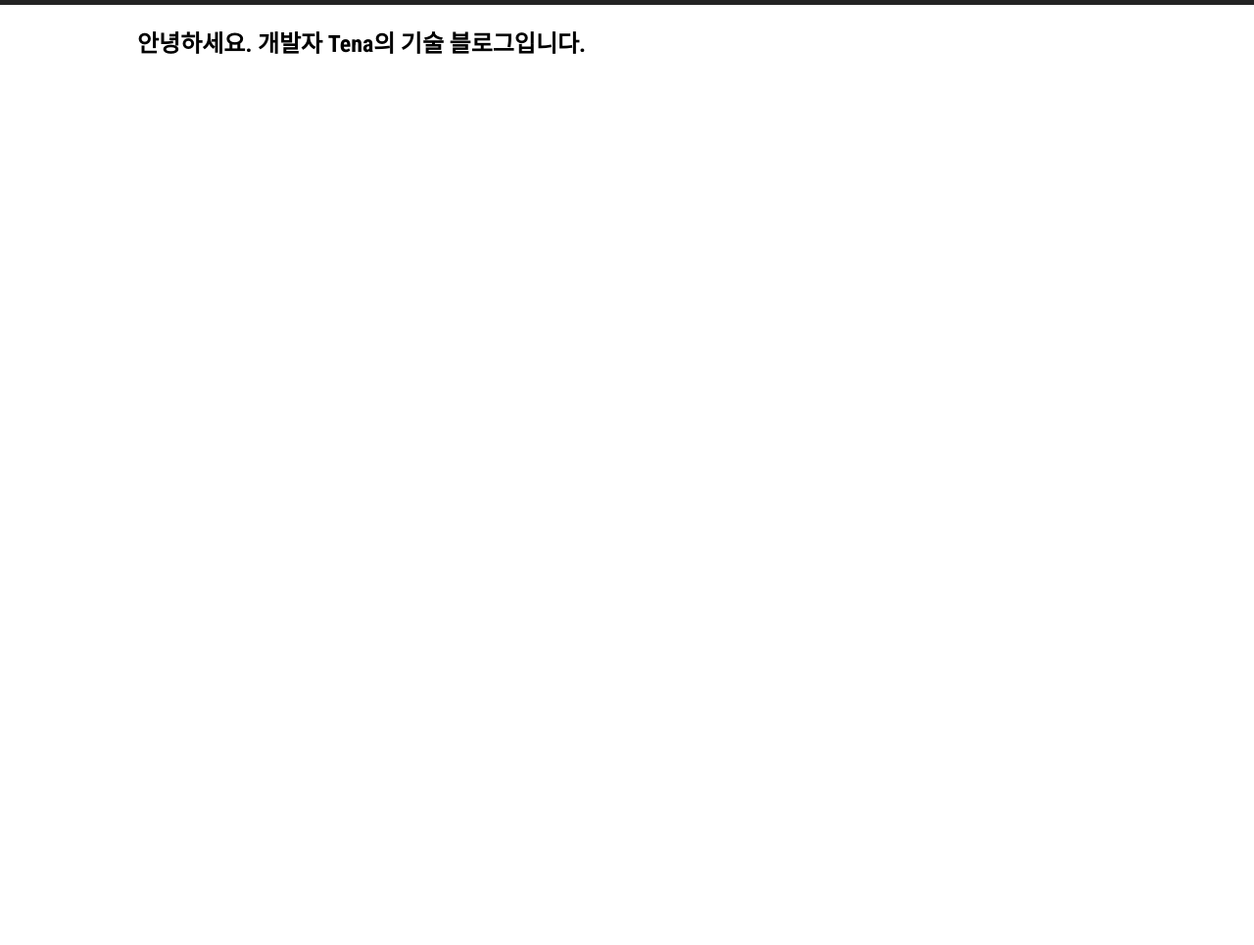
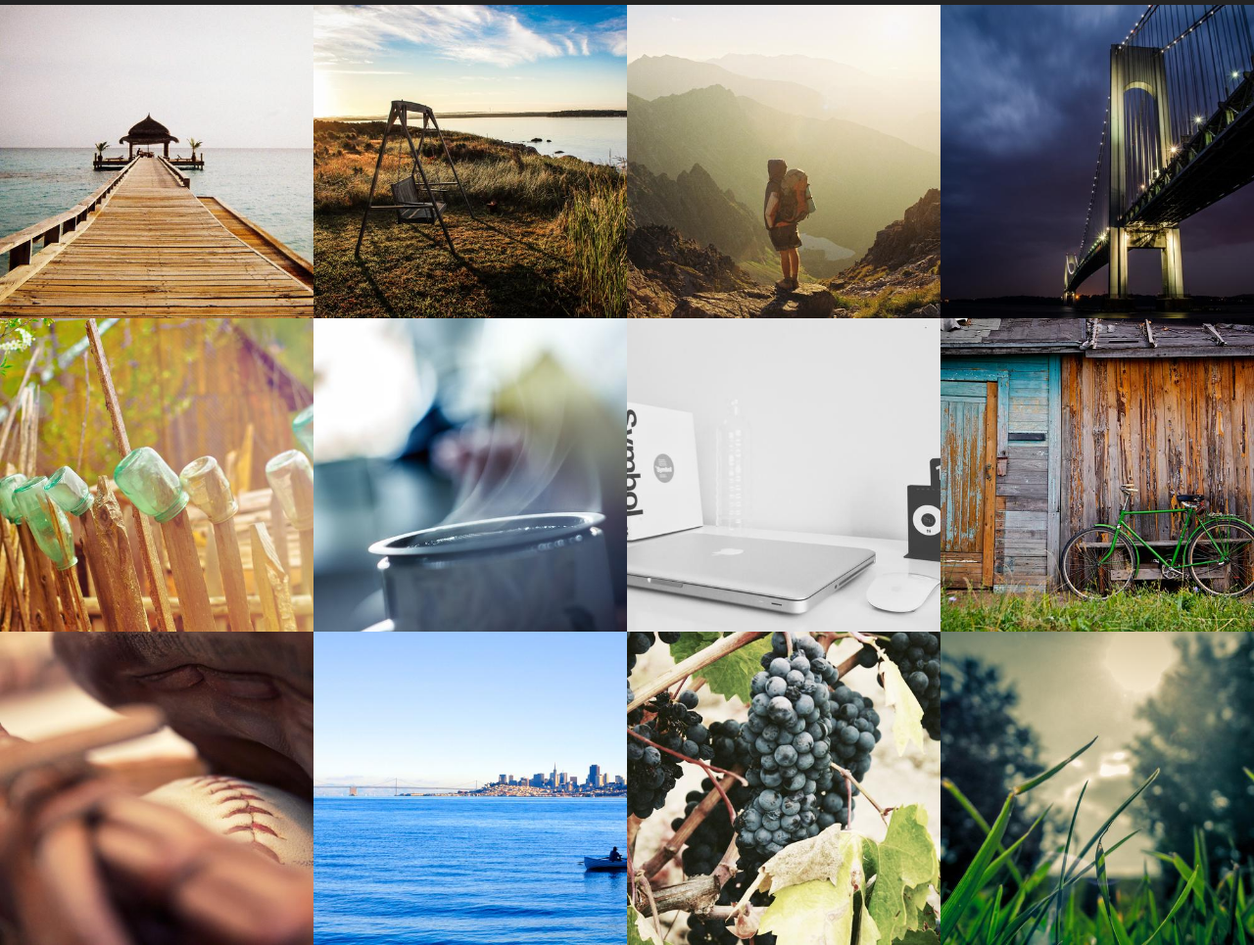
Before and after one commit to begintofly/tenalog, a plain HTML site: page docs/index.html in a window 1280 px wide. Shown: the part 60-1025 px from the top of the page at 98% size. Before the commit the page ends 800 px from the top, so only its background shows below. Drawn offline with Linux system fonts and the light colour scheme; a web font is replaced by a local one.

Commit message:
Add files via upload

```diff
--- a/docs/about_me.css
+++ b/docs/about_me.css
@@ -92,7 +92,7 @@ a {
 
 /* 커스텀 */
 .con {
-  width: 1000px;
+  width: 1280px;
 }
 
 .top-bar,
--- a/docs/index.css
+++ b/docs/index.css
@@ -92,9 +92,10 @@ a {
 
 /* 커스텀 */
 .con {
-  width: 1000px;
+  width: 1280px;
 }
 
+/* 상단바 - 시작 */
 .top-bar,
 .top-bar>.con {
   background-color: #232323;
@@ -163,3 +164,18 @@ a {
 .top-bar__menu-box-1>ul>li:hover>ul {
   display: block;
 }
+
+/* 상단바 - 끝 */
+
+/* work-list-box - 시작 */
+.work-list-box>ul>li {
+  /* border: 10px solid red; */
+  width: 25%;
+}
+
+.work-list-box>ul>li>img {
+  width: 100%;
+  display: block;
+}
+
+/* work-list-box - 끝 */
--- a/docs/index.html
+++ b/docs/index.html
@@ -81,7 +81,31 @@
   </header>
 
   <section class="section section-1 con">
-    <h1 >안녕하세요. 개발자 Tena의 기술 블로그입니다.</h1>
+    <div class="work-list-box">
+      <ul class="inline-grid">
+
+        <li><img src="img/77-500x500.jpg" alt=""></li>
+        <li><img src="img/71-500x500.jpg" alt=""></li>
+        <li><img src="img/177-500x500.jpg" alt=""></li>
+        <li><img src="img/84-500x500.jpg" alt=""></li>
+
+        <li><img src="img/90-500x500.jpg" alt=""></li>
+        <li><img src="img/113-500x500.jpg" alt=""></li>
+        <li><img src="img/119-500x500.jpg" alt=""></li>
+        <li><img src="img/76-500x500.jpg" alt=""></li>
+
+        <li><img src="img/73-500x500.jpg" alt=""></li>
+        <li><img src="img/74-500x500.jpg" alt=""></li>
+        <li><img src="img/75-500x500.jpg" alt=""></li>
+        <li><img src="img/89-500x500.jpg" alt=""></li>
+        <!--
+        <li><img src="img/81-500x500.jpg" alt=""></li>
+        <li><img src="img/82-500x500.jpg" alt=""></li>
+        <li><img src="img/83-500x500.jpg" alt=""></li>
+        <li><img src="img/79-500x500.jpg" alt=""></li>
+        -->
+      </ul>
+    </div>
   </section>
 </body>
 
--- a/docs/portfolio.css
+++ b/docs/portfolio.css
@@ -92,7 +92,7 @@ a {
 
 /* 커스텀 */
 .con {
-  width: 1000px;
+  width: 1280px;
 }
 
 .top-bar,
```
Also changed, not shown: docs/img/113-500x500.jpg (added), docs/img/119-500x500.jpg (added), docs/img/177-500x500.jpg (added), docs/img/71-500x500.jpg (added), docs/img/73-500x500.jpg (added), docs/img/74-500x500.jpg (added), docs/img/75-500x500.jpg (added), docs/img/76-500x500.jpg (added), docs/img/77-500x500.jpg (added), docs/img/79-500x500.jpg (added), docs/img/81-500x500.jpg (added), docs/img/82-500x500.jpg (added), docs/img/83-500x500.jpg (added), docs/img/84-500x500.jpg (added), 2 more files.
